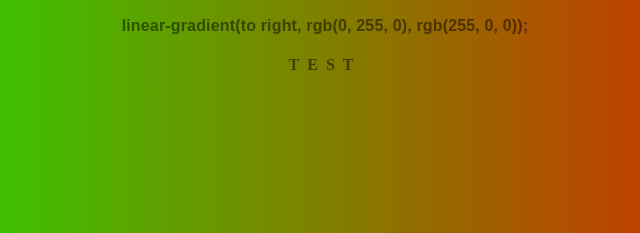
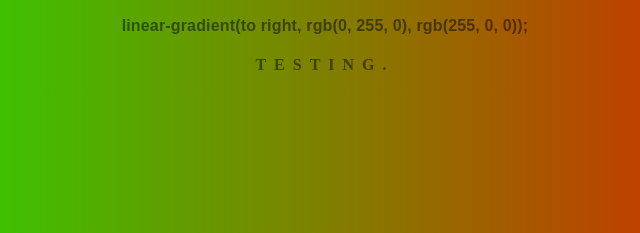
Before and after one commit to cmguenther/background-generator, a plain HTML site: page index.html in a window 1280 px wide. Shown: the part 320-553 px from the top of the page, 315-955 px from the left. Drawn offline with Linux system fonts and the light colour scheme.

Commit message:
Testing branch

```diff
--- a/index.html
+++ b/index.html
@@ -14,7 +14,7 @@
     <p><button id="randomizeButton">Randomize Colors</button></p>
     <h2>Current CSS Background</h2>
     <h3></h3>
-    <h4>test</h4>
+    <h4>testing.</h4>
     <script type="text/javascript" src="script.js"></script>
   </body>
 </html>
```
